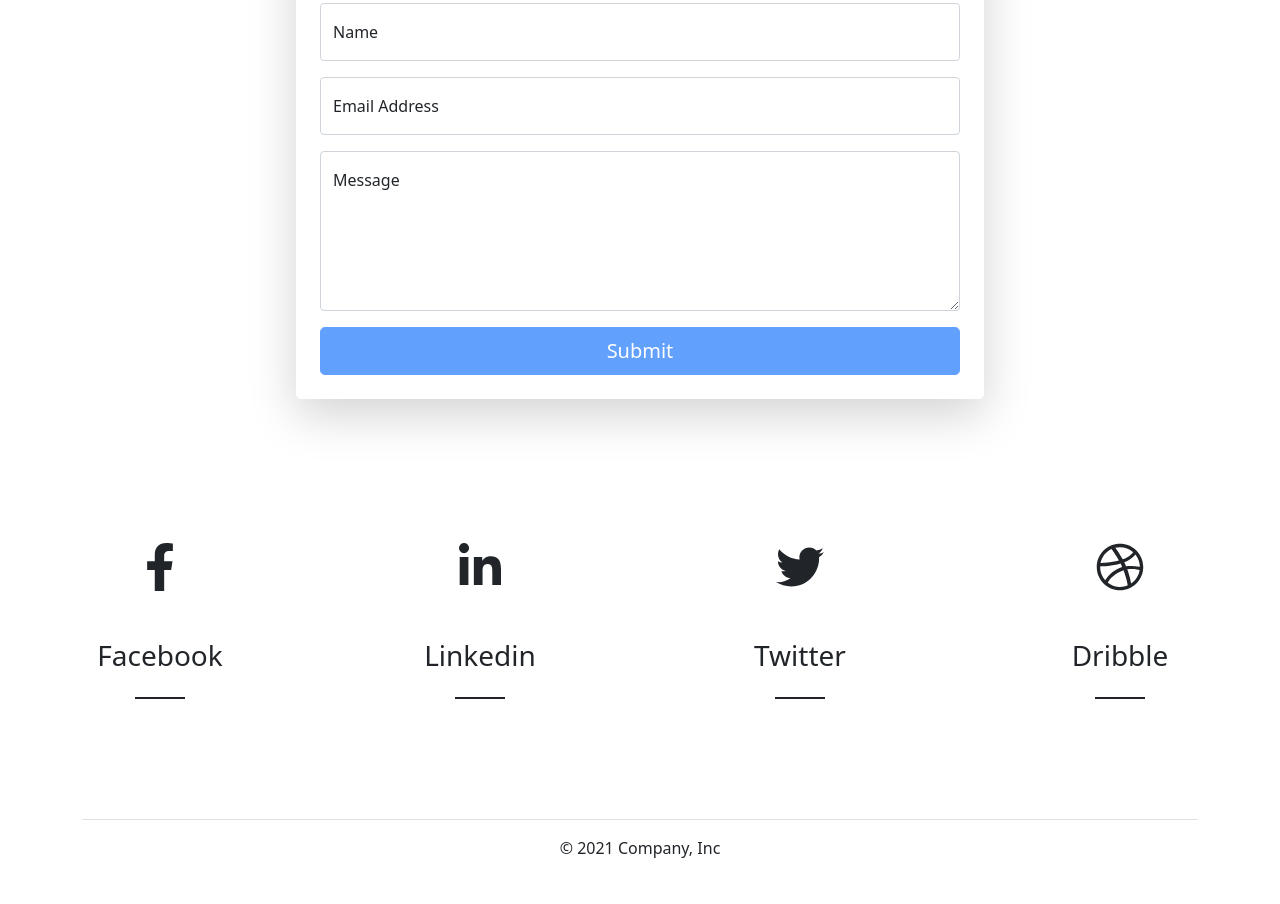
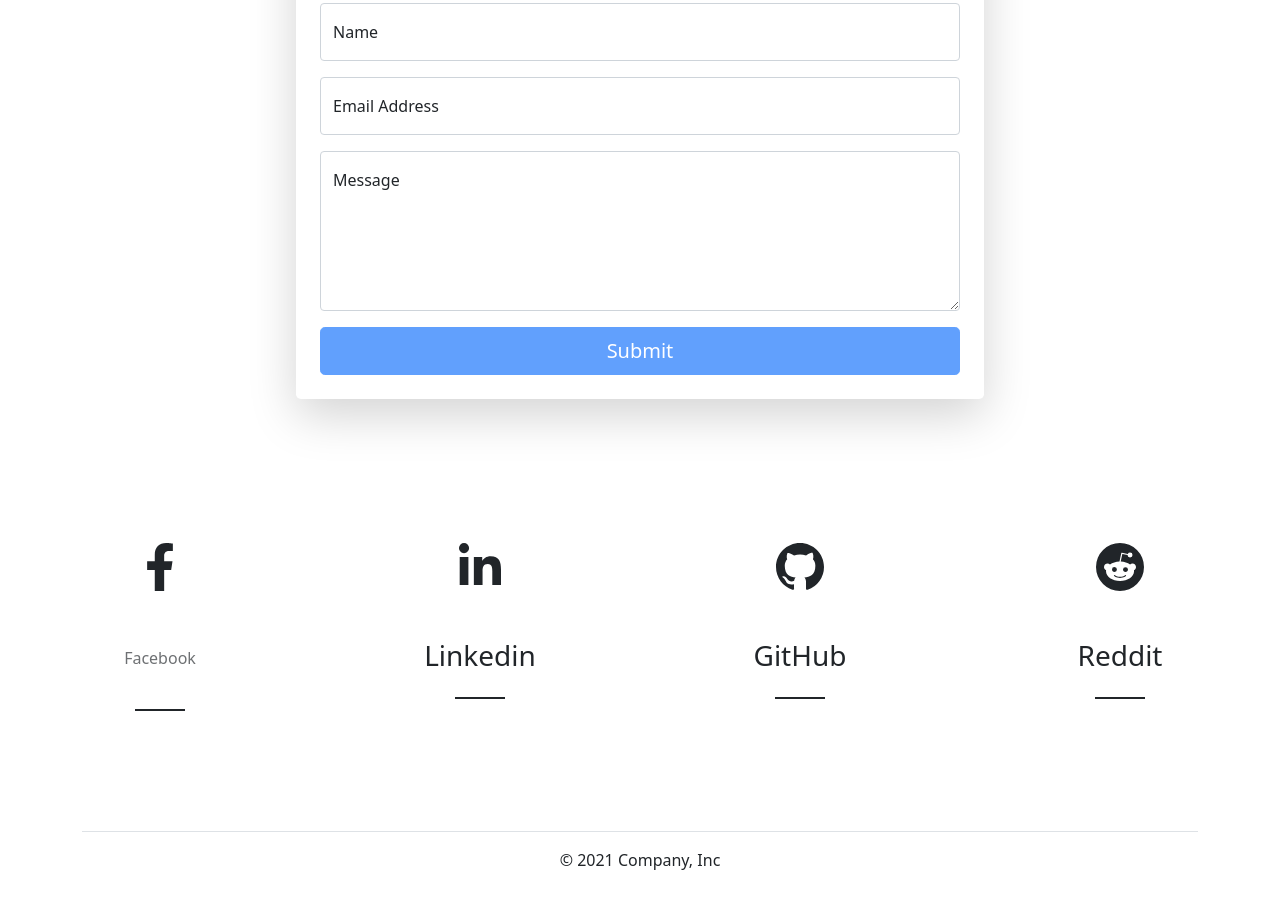
Before and after one commit to CorentinCls/CorentinCls.github.io, a plain HTML site: page index.html in a window 1280 px wide. Shown: the part 1605-2509 px from the top of the page. Drawn offline with nearby package versions, Linux system fonts and the light colour scheme.

Commit message:
Socials Links works

```diff
--- a/index.html
+++ b/index.html
@@ -223,9 +223,9 @@
                    </svg>
                     </div>
                     <!-- /lc-block -->
-                    <div class="lc-block mb-4">
+                    <div class="lc-block mb-4" disabled>
                         <div editable="rich">
-                            <p><a href="#" class="h3 text-dark text-decoration-none">Facebook</a></p>
+                            <p><a href="" class="h3 text-dark text-decoration-none btn disabled">Facebook</a></p>
                         </div>
                     </div>
                     <div class="lc-block col-2 offset-5 border-bottom border-2 border-dark">
@@ -244,7 +244,7 @@
                     <!-- /lc-block -->
                     <div class="lc-block mb-4">
                         <div editable="rich">
-                            <p><a href="#" class="h3 text-dark text-decoration-none">Linkedin</a></p>
+                            <p><a href="https://www.linkedin.com/in/corentin-ch%C3%A2lons/" class="h3 text-dark text-decoration-none">Linkedin</a></p>
                         </div>
                     </div>
                     <div class="lc-block col-2 offset-5 border-bottom border-2 border-dark">
@@ -256,14 +256,14 @@
                 <!-- /col -->
                 <div class="col-sm-6 col-lg-3 py-5">
                     <div class="lc-block mb-5">
-                        <svg xmlns="http://www.w3.org/2000/svg" viewBox="0 0 512 512" width="3em" height="3em" lc-helper="svg-icon" fill="currentColor">
-                      <path d="M459.37 151.716c.325 4.548.325 9.097.325 13.645 0 138.72-105.583 298.558-298.558 298.558-59.452 0-114.68-17.219-161.137-47.106 8.447.974 16.568 1.299 25.34 1.299 49.055 0 94.213-16.568 130.274-44.832-46.132-.975-84.792-31.188-98.112-72.772 6.498.974 12.995 1.624 19.818 1.624 9.421 0 18.843-1.3 27.614-3.573-48.081-9.747-84.143-51.98-84.143-102.985v-1.299c13.969 7.797 30.214 12.67 47.431 13.319-28.264-18.843-46.781-51.005-46.781-87.391 0-19.492 5.197-37.36 14.294-52.954 51.655 63.675 129.3 105.258 216.365 109.807-1.624-7.797-2.599-15.918-2.599-24.04 0-57.828 46.782-104.934 104.934-104.934 30.213 0 57.502 12.67 76.67 33.137 23.715-4.548 46.456-13.32 66.599-25.34-7.798 24.366-24.366 44.833-46.132 57.827 21.117-2.273 41.584-8.122 60.426-16.243-14.292 20.791-32.161 39.308-52.628 54.253z"></path>
-                   </svg>
+                        <svg xmlns="http://www.w3.org/2000/svg" width="3em" height="3>em" fill="currentColor" class="bi bi-github" viewBox="0 0 16 16">
+                            <path d="M8 0C3.58 0 0 3.58 0 8c0 3.54 2.29 6.53 5.47 7.59.4.07.55-.17.55-.38 0-.19-.01-.82-.01-1.49-2.01.37-2.53-.49-2.69-.94-.09-.23-.48-.94-.82-1.13-.28-.15-.68-.52-.01-.53.63-.01 1.08.58 1.23.82.72 1.21 1.87.87 2.33.66.07-.52.28-.87.51-1.07-1.78-.2-3.64-.89-3.64-3.95 0-.87.31-1.59.82-2.15-.08-.2-.36-1.02.08-2.12 0 0 .67-.21 2.2.82.64-.18 1.32-.27 2-.27.68 0 1.36.09 2 .27 1.53-1.04 2.2-.82 2.2-.82.44 1.1.16 1.92.08 2.12.51.56.82 1.27.82 2.15 0 3.07-1.87 3.75-3.65 3.95.29.25.54.73.54 1.48 0 1.07-.01 1.93-.01 2.2 0 .21.15.46.55.38A8.012 8.012 0 0 0 16 8c0-4.42-3.58-8-8-8z"/>
+                          </svg>
                     </div>
                     <!-- /lc-block -->
                     <div class="lc-block mb-4">
                         <div editable="rich">
-                            <p><a href="#" class="h3 text-dark text-decoration-none">Twitter</a></p>
+                            <p><a href="https://github.com/CorentinCls" class="h3 text-dark text-decoration-none">GitHub</a></p>
                         </div>
                     </div>
                     <div class="lc-block col-2 offset-5 border-bottom border-2 border-dark">
@@ -275,14 +275,15 @@
                 <!-- /col -->
                 <div class="col-sm-6 col-lg-3 py-5">
                     <div class="lc-block mb-5">
-                        <svg xmlns="http://www.w3.org/2000/svg" viewBox="0 0 512 512" width="3em" height="3em" lc-helper="svg-icon" fill="currentColor">
-                      <path d="M256 8C119.252 8 8 119.252 8 256s111.252 248 248 248 248-111.252 248-248S392.748 8 256 8zm163.97 114.366c29.503 36.046 47.369 81.957 47.835 131.955-6.984-1.477-77.018-15.682-147.502-6.818-5.752-14.041-11.181-26.393-18.617-41.614 78.321-31.977 113.818-77.482 118.284-83.523zM396.421 97.87c-3.81 5.427-35.697 48.286-111.021 76.519-34.712-63.776-73.185-116.168-79.04-124.008 67.176-16.193 137.966 1.27 190.061 47.489zm-230.48-33.25c5.585 7.659 43.438 60.116 78.537 122.509-99.087 26.313-186.36 25.934-195.834 25.809C62.38 147.205 106.678 92.573 165.941 64.62zM44.17 256.323c0-2.166.043-4.322.108-6.473 9.268.19 111.92 1.513 217.706-30.146 6.064 11.868 11.857 23.915 17.174 35.949-76.599 21.575-146.194 83.527-180.531 142.306C64.794 360.405 44.17 310.73 44.17 256.323zm81.807 167.113c22.127-45.233 82.178-103.622 167.579-132.756 29.74 77.283 42.039 142.053 45.189 160.638-68.112 29.013-150.015 21.053-212.768-27.882zm248.38 8.489c-2.171-12.886-13.446-74.897-41.152-151.033 66.38-10.626 124.7 6.768 131.947 9.055-9.442 58.941-43.273 109.844-90.795 141.978z"></path>
-                   </svg>
+                        <svg xmlns="http://www.w3.org/2000/svg" width="3em" height="3em" fill="currentColor" class="bi bi-reddit" viewBox="0 0 16 16">
+                            <path d="M6.167 8a.831.831 0 0 0-.83.83c0 .459.372.84.83.831a.831.831 0 0 0 0-1.661zm1.843 3.647c.315 0 1.403-.038 1.976-.611a.232.232 0 0 0 0-.306.213.213 0 0 0-.306 0c-.353.363-1.126.487-1.67.487-.545 0-1.308-.124-1.671-.487a.213.213 0 0 0-.306 0 .213.213 0 0 0 0 .306c.564.563 1.652.61 1.977.61zm.992-2.807c0 .458.373.83.831.83.458 0 .83-.381.83-.83a.831.831 0 0 0-1.66 0z"/>
+                            <path d="M16 8A8 8 0 1 1 0 8a8 8 0 0 1 16 0zm-3.828-1.165c-.315 0-.602.124-.812.325-.801-.573-1.9-.945-3.121-.993l.534-2.501 1.738.372a.83.83 0 1 0 .83-.869.83.83 0 0 0-.744.468l-1.938-.41a.203.203 0 0 0-.153.028.186.186 0 0 0-.086.134l-.592 2.788c-1.24.038-2.358.41-3.17.992-.21-.2-.496-.324-.81-.324a1.163 1.163 0 0 0-.478 2.224c-.02.115-.029.23-.029.353 0 1.795 2.091 3.256 4.669 3.256 2.577 0 4.668-1.451 4.668-3.256 0-.114-.01-.238-.029-.353.401-.181.688-.592.688-1.069 0-.65-.525-1.165-1.165-1.165z"/>
+                          </svg>
                     </div>
                     <!-- /lc-block -->
                     <div class="lc-block mb-4">
                         <div editable="rich">
-                            <p><a href="#" class="h3 text-dark text-decoration-none">Dribble</a></p>
+                            <p><a href="#" class="h3 text-dark text-decoration-none">Reddit</a></p>
                         </div>
                     </div>
                     <div class="lc-block col-2 offset-5 border-bottom border-2 border-dark">
```
